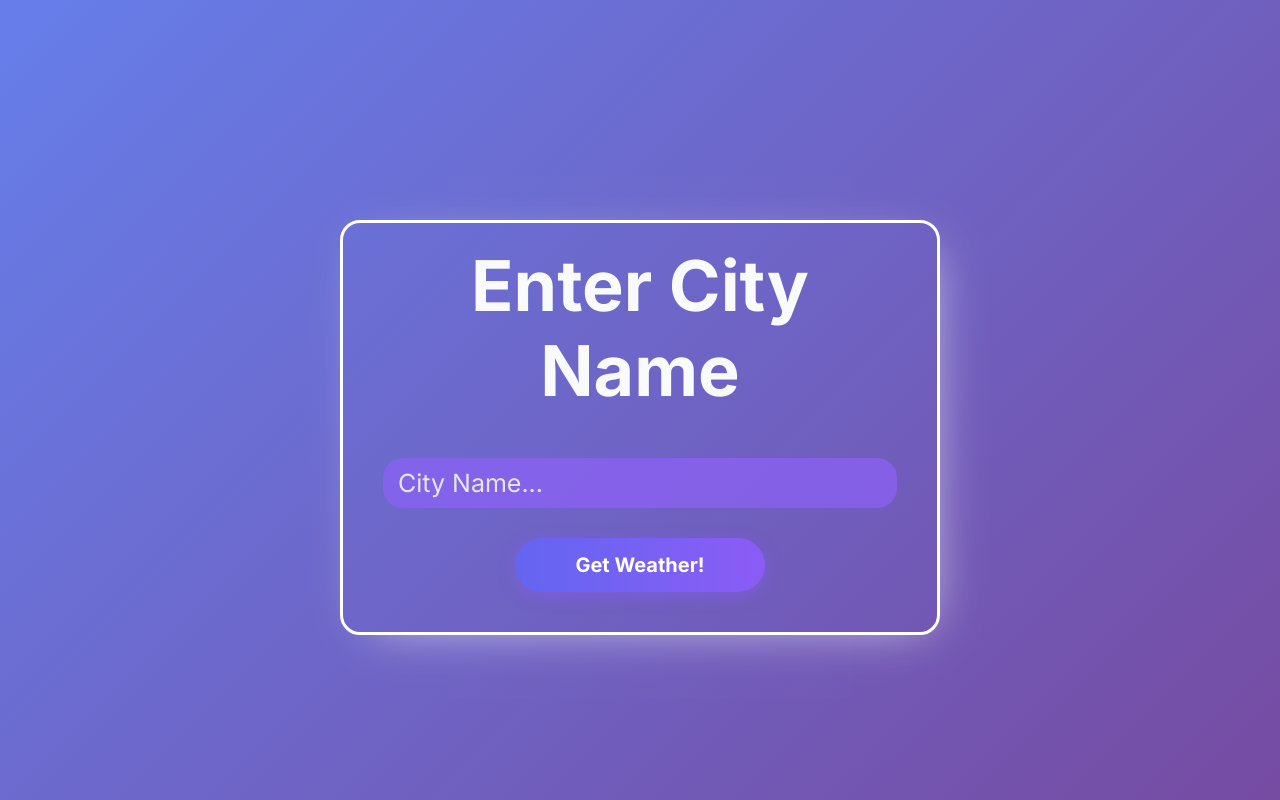
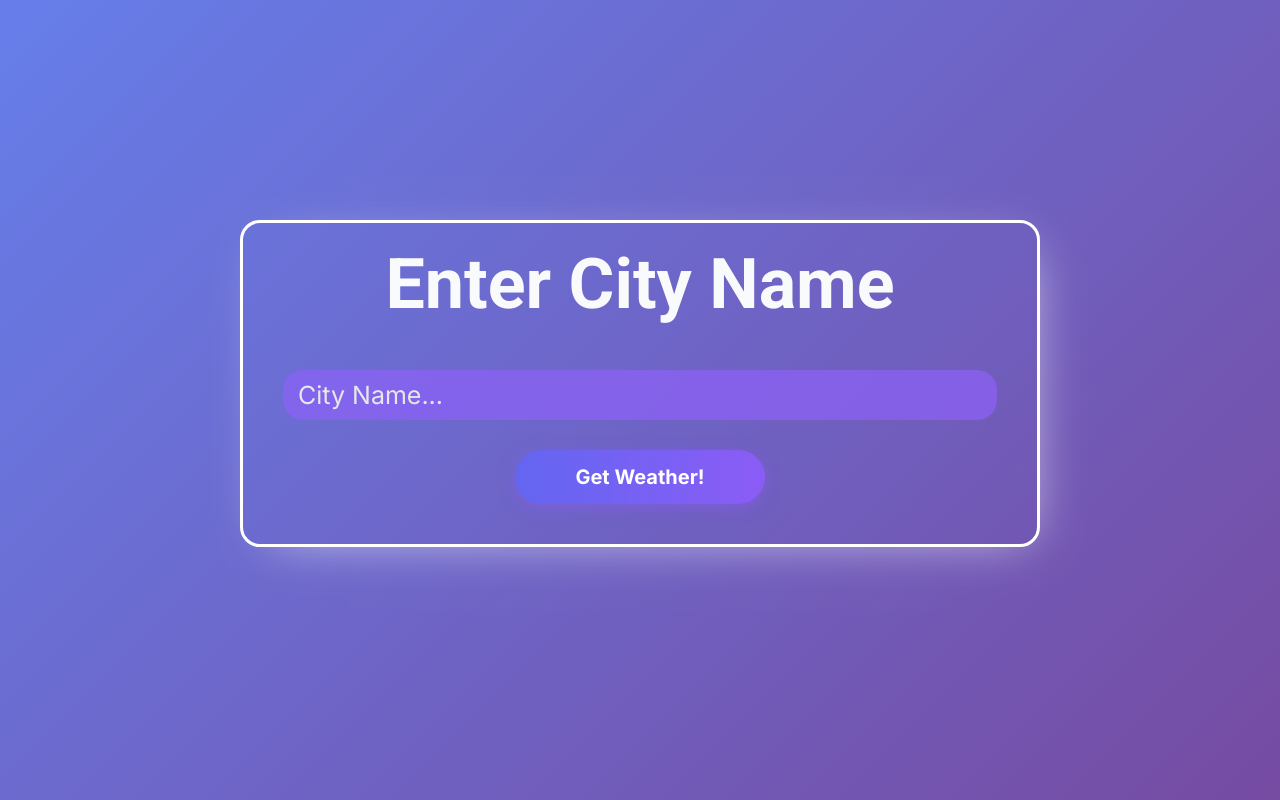
Before and after one commit to Prabh-Sekhar/WeatherApp, a plain HTML site: page index.html in a window 1280 px wide. Drawn offline with nearby package versions, Linux system fonts and the light colour scheme.

Commit message:
Change searchbar width

```diff
--- a/style.css
+++ b/style.css
@@ -30,7 +30,7 @@ body {
     border-radius: 20px;
     padding: 20px 40px 40px 40px;
     width: 100%;
-    max-width: 600px;
+    max-width: 800px;
     margin: auto;
     margin-top: 200px;
     box-shadow: 10px 10px 50px -22px rgba(255,255,255,0.75);
@@ -47,7 +47,7 @@ body {
 }
 
 .searchBar h1{
-    font-family: 'Inter', sans-serif;
+    font-family: 'Roboto', sans-serif;
     font-size: clamp(40px, 8vw, 70px);
     color: #F9FAFB;
     margin: 0px;
```
